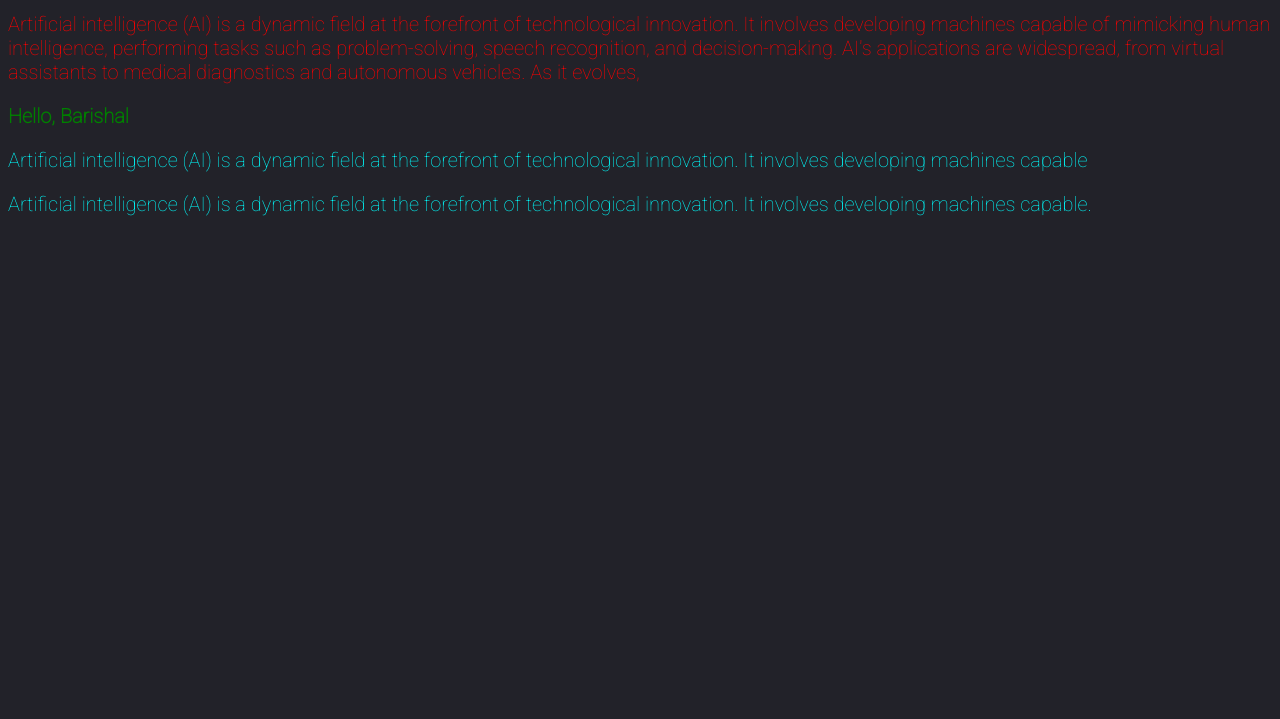
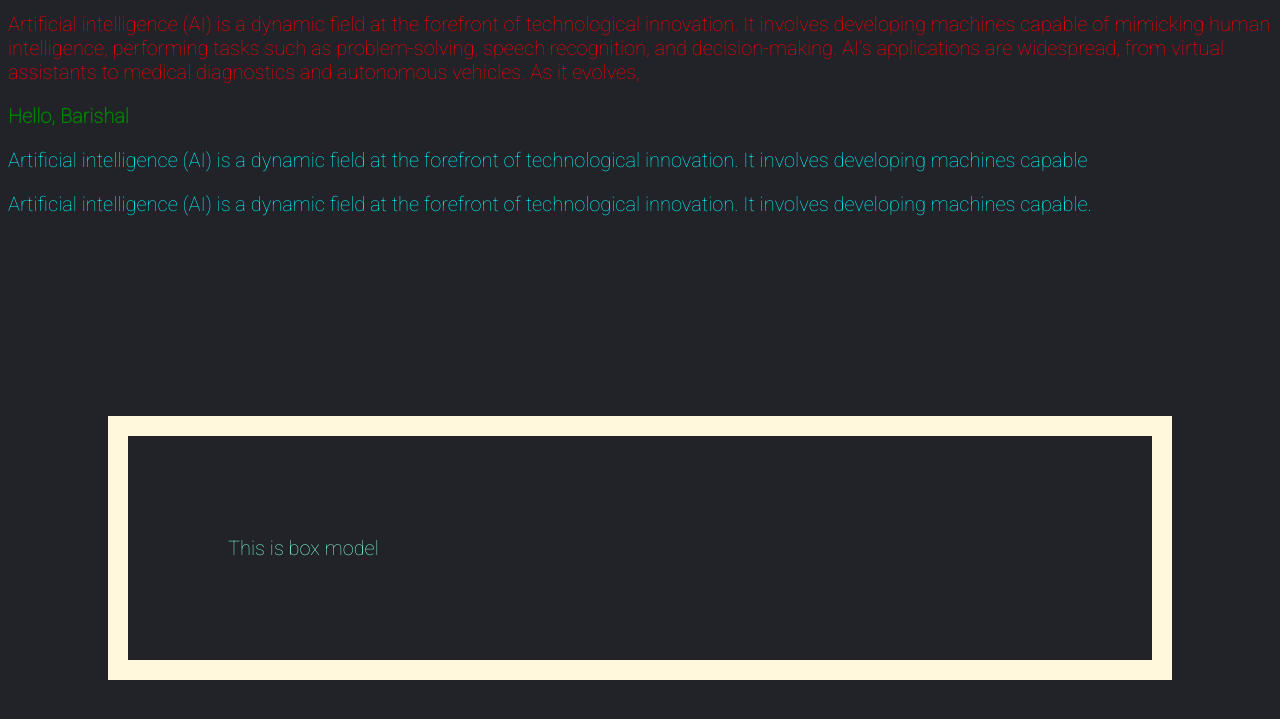
Before and after one commit to abunaim1/CSS_learning, a plain HTML site: page index.html in a window 1280 px wide. Shown: the part 205-924 px from the top of the page. Before the commit the page ends 800 px from the top, so only its background shows below. Drawn offline with Linux system fonts and the light colour scheme.

Commit message:
box model

```diff
--- a/index.html
+++ b/index.html
@@ -24,5 +24,8 @@
     <p>
       Artificial intelligence (AI) is a dynamic field at the forefront of technological innovation. It involves developing machines capable.
     </p>
+    <p class="box">
+        This is box model
+    </p>
   </body>
 </html>
--- a/style.css
+++ b/style.css
@@ -23,3 +23,16 @@ p {
   font-size: 20px;
   color: cyan;
 }
+.box {
+    border: solid 20px cornsilk;
+    color:aquamarine;
+    /* margin-top: -200px; */
+    margin-top: 200px;
+    margin-bottom: 200px;
+    margin-left: 100px;
+    margin-right: 100px;
+    padding-left: 100px;
+    padding-top: 100px;
+    padding-bottom: 100px;
+    padding-right: 100px;
+}
```
